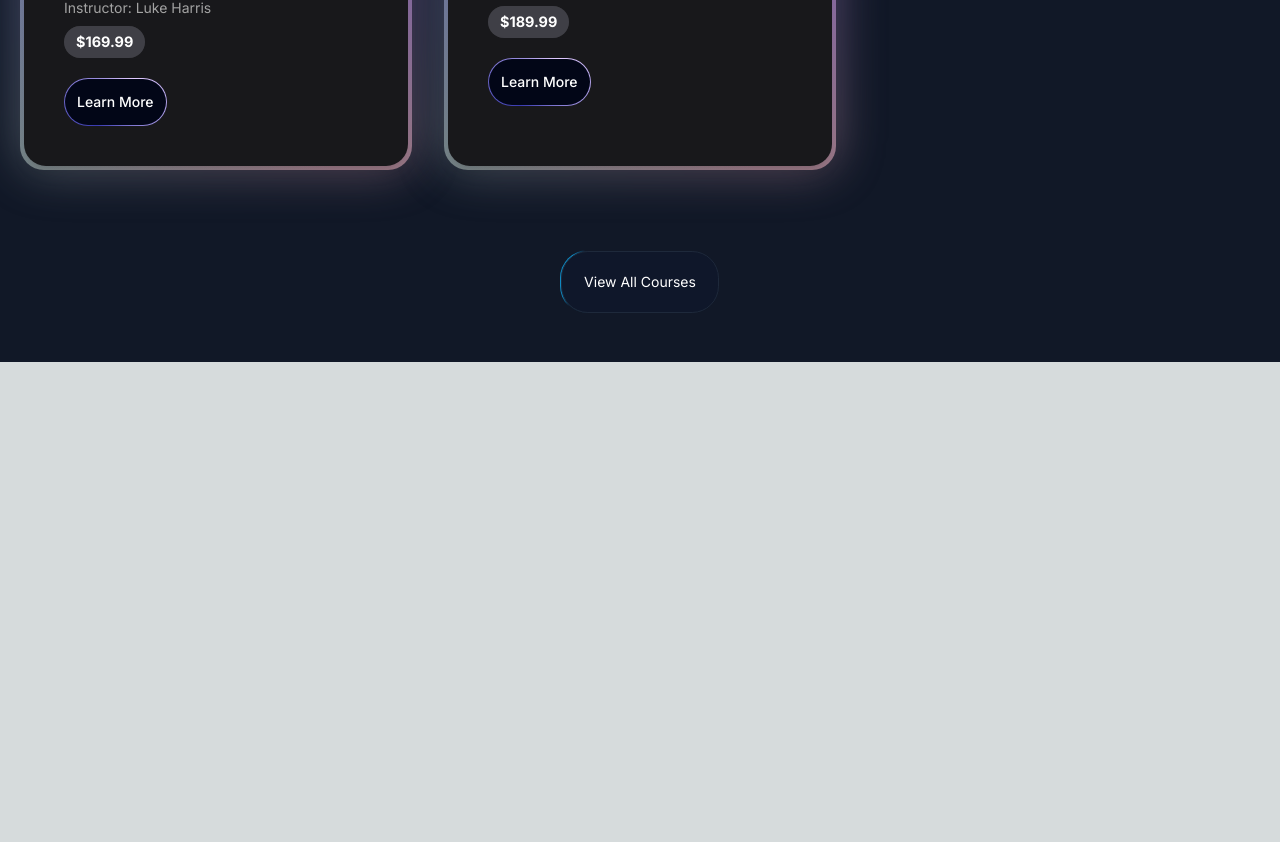
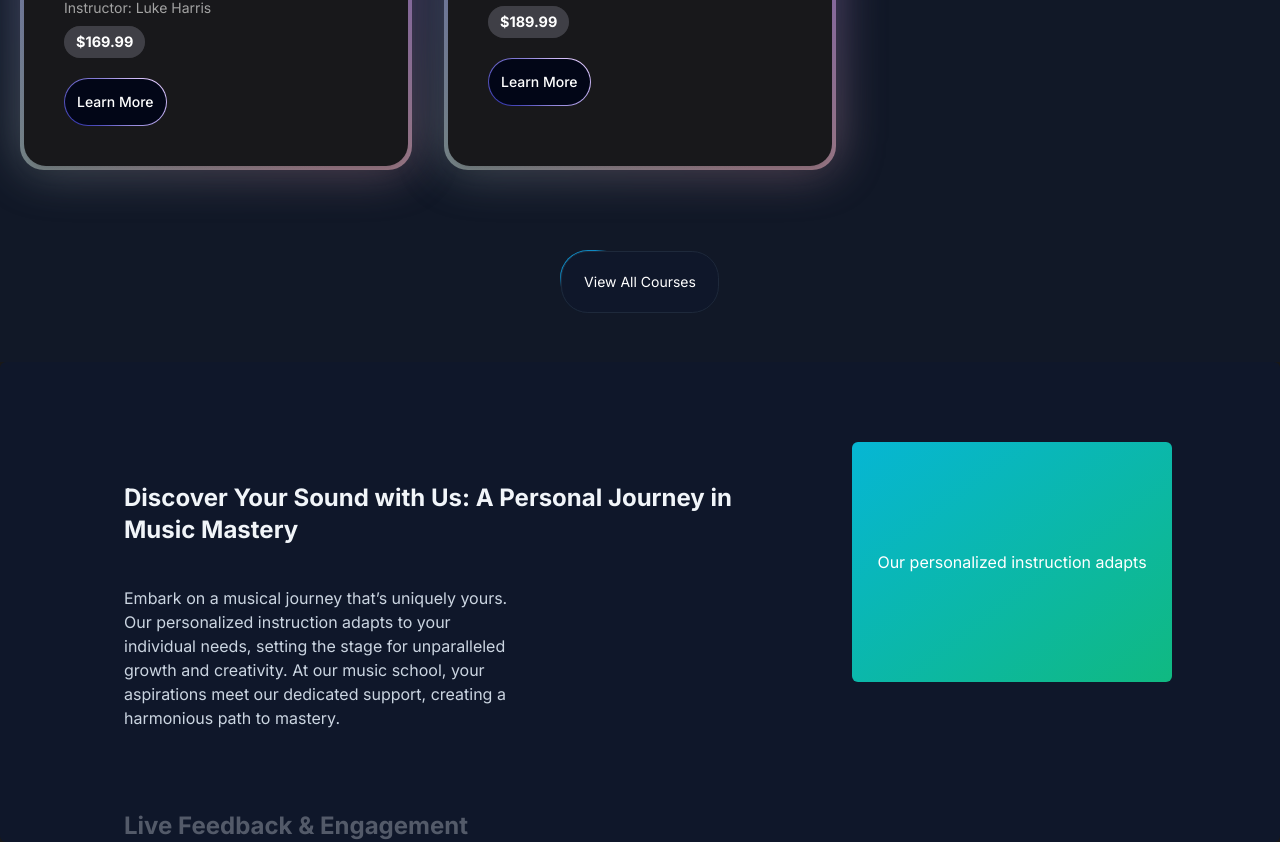
Before and after one commit to Dharam-IN/music-academy, a Next.js app: page / in a window 1280 px wide. Shown: the part 1310-2152 px from the top of the page. Before the commit the page ends 1672 px from the top, so only its background shows below. Built offline with nearby package versions, Linux system fonts and the light colour scheme.

Commit message:
Sticky Scroll Add

```diff
--- a/src/app/globals.css
+++ b/src/app/globals.css
@@ -31,3 +31,12 @@
     text-wrap: balance;
   }
 }
+
+.scrollBar::-webkit-scrollbar {
+  display: none;
+}
+
+.scrollBar {
+-ms-overflow-style: none;
+scrollbar-width: none;
+}
--- a/src/app/page.tsx
+++ b/src/app/page.tsx
@@ -1,5 +1,6 @@
 import FeatureCourses from "@/components/FeatureCourses";
 import HeroSection from "@/components/HeroSection";
+import WhyChoose from "@/components/WhyChoose";
 import Image from "next/image";
 
 export default function Home() {
@@ -7,6 +8,7 @@
     <main className="min-h-screen bg-black/[0.9] antialiased bg-grid-white/[0.02]">
       <HeroSection/>
       <FeatureCourses/>
+      <WhyChoose/>
     </main>
   );
 }
--- /dev/null
+++ b/src/components/WhyChoose.tsx
@@ -0,0 +1,61 @@
+'use client'
+import React from 'react'
+import { StickyScroll } from './ui/sticky-scroll-reveal';
+import Image from "next/image";
+
+const WhyChoose = () => {
+
+    const musicSchoolContent = [
+        {
+          title: 'Discover Your Sound with Us: A Personal Journey in Music Mastery',
+          description:
+            'Embark on a musical journey that’s uniquely yours. Our personalized instruction adapts to your individual needs, setting the stage for unparalleled growth and creativity. At our music school, your aspirations meet our dedicated support, creating a harmonious path to mastery.',
+            content: (
+                <div className="h-full w-full bg-[linear-gradient(to bottom right, var(--cyan-500), var(--emerald-500))] flex items-center justify-center text-white">
+                  Our personalized instruction adapts
+                </div>
+            )
+        },
+        {
+          title: 'Live Feedback & Engagement',
+          description:
+            'Immerse yourself in an interactive learning experience where feedback is immediate, just like real-time changes in a collaborative project. This approach enhances your understanding and mastery of music concepts and performance techniques.',
+            content: (
+                <div className="h-full w-full bg-[linear-gradient(to bottom right, var(--violet-500), var(--teal-500))] flex items-center justify-center text-white">
+                  Live Feedback & Engagement
+                </div>
+            )
+        },
+        {
+          title: 'Cutting-Edge Curriculum',
+          description:
+            'Our curriculum is continuously updated to include the latest music education trends and technologies, ensuring you’re always learning with the most current and effective methods. Say goodbye to outdated materials and welcome an education that evolves with the industry.',
+            content: (
+                <div className="h-full w-full bg-[linear-gradient(to bottom right, var(--purple-500), var(--yellow-500))] flex items-center justify-center text-white">
+                  Cutting-Edge Curriculum
+                </div>
+            )
+        },
+        {
+          title: 'Limitless Learning Opportunities',
+          description:
+            'With our expansive resource library and dynamic course offerings, you’ll never find yourself without something new to explore. Our platform provides continuous opportunities for growth, ensuring your musical skills are always advancing.',
+            content: (
+                <div className="h-full w-full bg-[linear-gradient(to bottom right, var(--pink-500), var(--lime-500))] flex items-center justify-center text-white">
+                  Limitless Learning Opportunities
+                </div>
+            )
+        },
+      ];
+
+
+
+  return (
+    <div className='scrollBar'>
+        <StickyScroll content={musicSchoolContent} />
+    </div>
+
+  )
+}
+
+export default WhyChoose
--- /dev/null
+++ b/src/components/ui/sticky-scroll-reveal.tsx
@@ -0,0 +1,105 @@
+"use client";
+import React, { useRef } from "react";
+import { useMotionValueEvent, useScroll } from "framer-motion";
+import { motion } from "framer-motion";
+import { cn } from "@/utils/cn";
+
+export const StickyScroll = ({
+  content,
+  contentClassName,
+}: {
+  content: {
+    title: string;
+    description: string;
+    content?: React.ReactNode | any;
+  }[];
+  contentClassName?: string;
+}) => {
+  const [activeCard, setActiveCard] = React.useState(0);
+  const ref = useRef<any>(null);
+  const { scrollYProgress } = useScroll({
+    // uncomment line 22 and comment line 23 if you DONT want the overflow container and want to have it change on the entire page scroll
+    // target: ref
+    container: ref,
+    offset: ["start start", "end start"],
+  });
+  const cardLength = content.length;
+
+  useMotionValueEvent(scrollYProgress, "change", (latest) => {
+    const cardsBreakpoints = content.map((_, index) => index / cardLength);
+    const closestBreakpointIndex = cardsBreakpoints.reduce(
+      (acc, breakpoint, index) => {
+        const distance = Math.abs(latest - breakpoint);
+        if (distance < Math.abs(latest - cardsBreakpoints[acc])) {
+          return index;
+        }
+        return acc;
+      },
+      0
+    );
+    setActiveCard(closestBreakpointIndex);
+  });
+
+  const backgroundColors = [
+    "var(--slate-900)",
+    "var(--black)",
+    "var(--neutral-900)",
+  ];
+  const linearGradients = [
+    "linear-gradient(to bottom right, var(--cyan-500), var(--emerald-500))",
+    "linear-gradient(to bottom right, var(--pink-500), var(--indigo-500))",
+    "linear-gradient(to bottom right, var(--orange-500), var(--yellow-500))",
+  ];
+  return (
+    <motion.div
+      animate={{
+        backgroundColor: backgroundColors[activeCard % backgroundColors.length],
+      }}
+      className="h-[30rem] overflow-y-auto flex justify-center relative space-x-10 rounded-md p-10"
+      ref={ref}
+    >
+      <div className="div relative flex items-start px-4">
+        <div className="max-w-2xl">
+          {content.map((item, index) => (
+            <div key={item.title + index} className="my-20">
+              <motion.h2
+                initial={{
+                  opacity: 0,
+                }}
+                animate={{
+                  opacity: activeCard === index ? 1 : 0.3,
+                }}
+                className="text-2xl font-bold text-slate-100"
+              >
+                {item.title}
+              </motion.h2>
+              <motion.p
+                initial={{
+                  opacity: 0,
+                }}
+                animate={{
+                  opacity: activeCard === index ? 1 : 0.3,
+                }}
+                className="text-kg text-slate-300 max-w-sm mt-10"
+              >
+                {item.description}
+              </motion.p>
+            </div>
+          ))}
+          <div className="h-40" />
+        </div>
+      </div>
+      <motion.div
+        animate={{
+          background: linearGradients[activeCard % linearGradients.length],
+        }}
+        className={cn(
+          "hidden lg:block h-60 w-80 rounded-md bg-white sticky top-10 overflow-hidden",
+          contentClassName
+        )}
+      >
+        {content[activeCard].content ?? null}
+      </motion.div>
+    </motion.div>
+  );
+};
```
